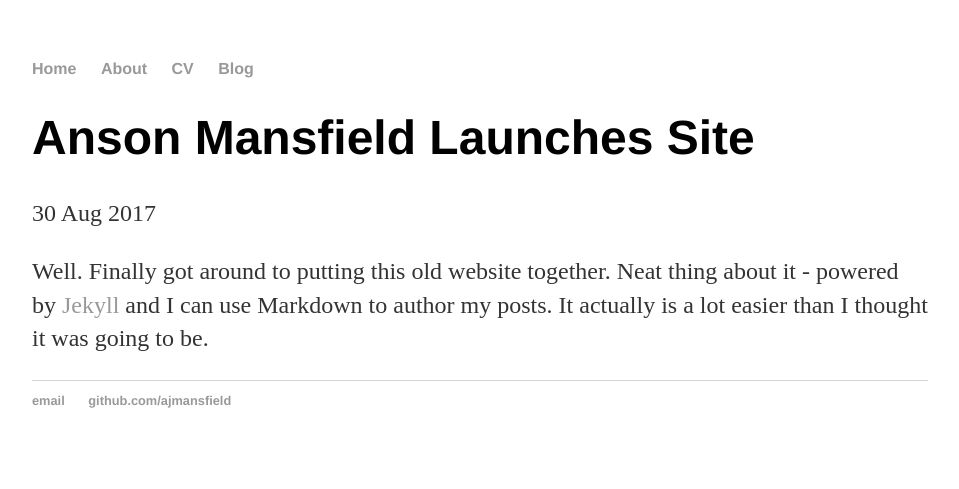
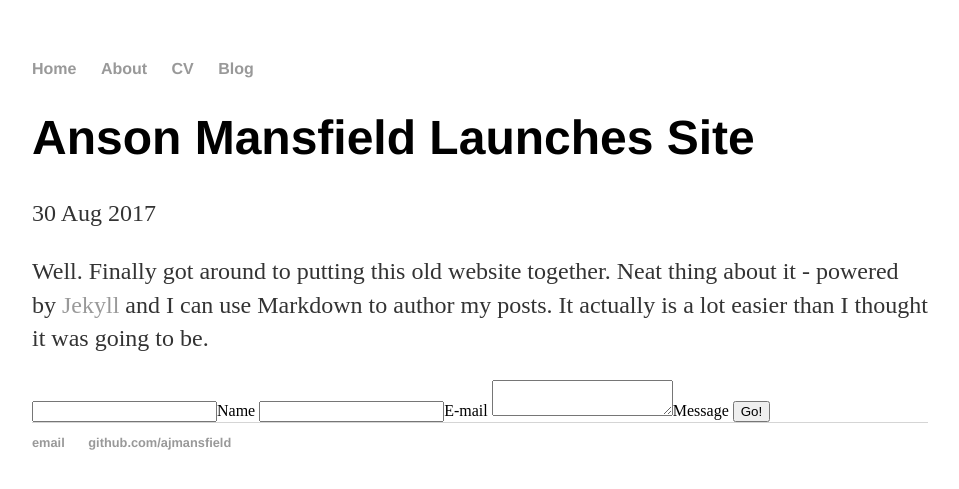
Before and after one commit to AJMansfield/ajmansfield.github.io, a Jekyll site: the page built from _posts/2017-08-30-site-launched.md, in a window 1280 px wide. Shown: the top 489 px of the page, without its empty margins (160-1119 px from the left). Built offline with Jekyll 4.4.1, drawn with Linux system fonts in a browser that asks for light colours; part of the change alters nothing that is shown.

```diff
--- a/_layouts/post.html
+++ b/_layouts/post.html
@@ -7,4 +7,4 @@ layout: default
 <div class="post">
   {{ content }}
 </div>
-{% include comments %}
+{% include comments.html %}
```
